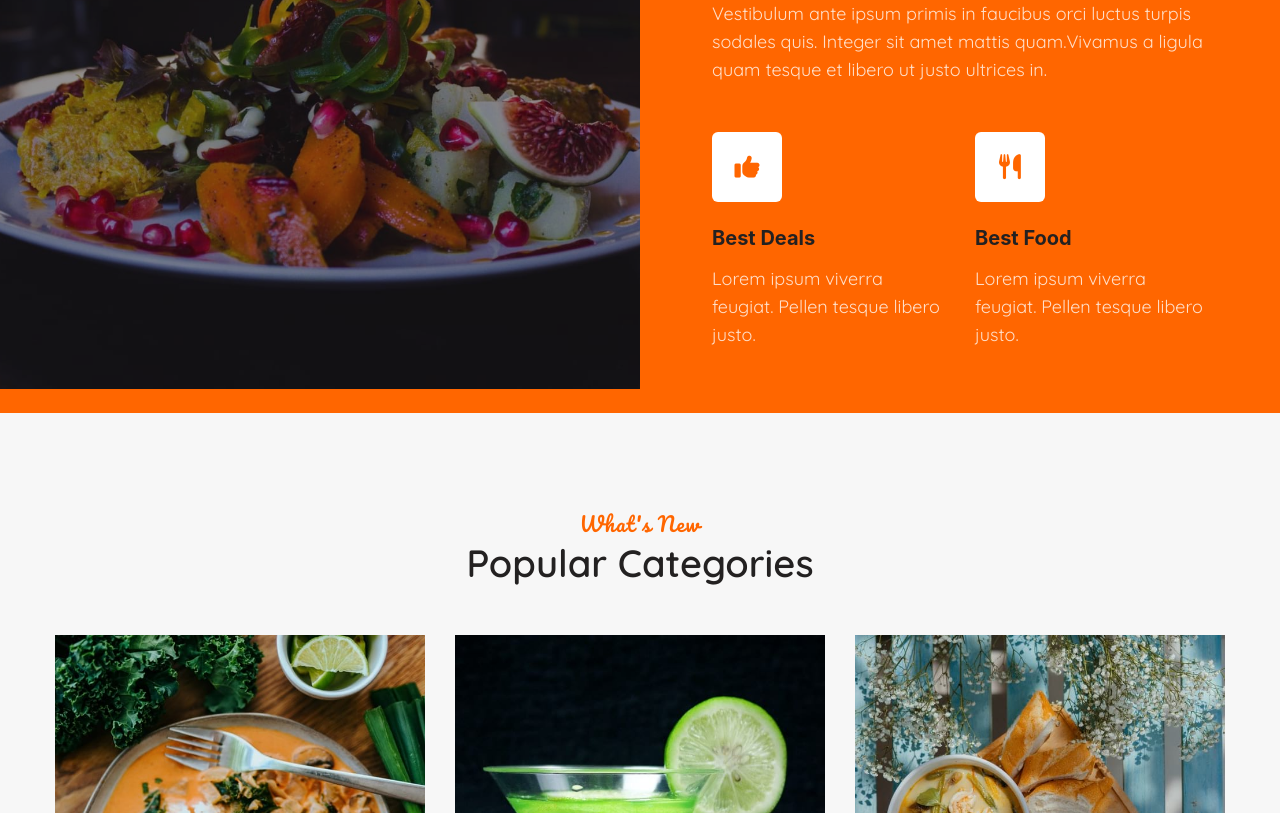
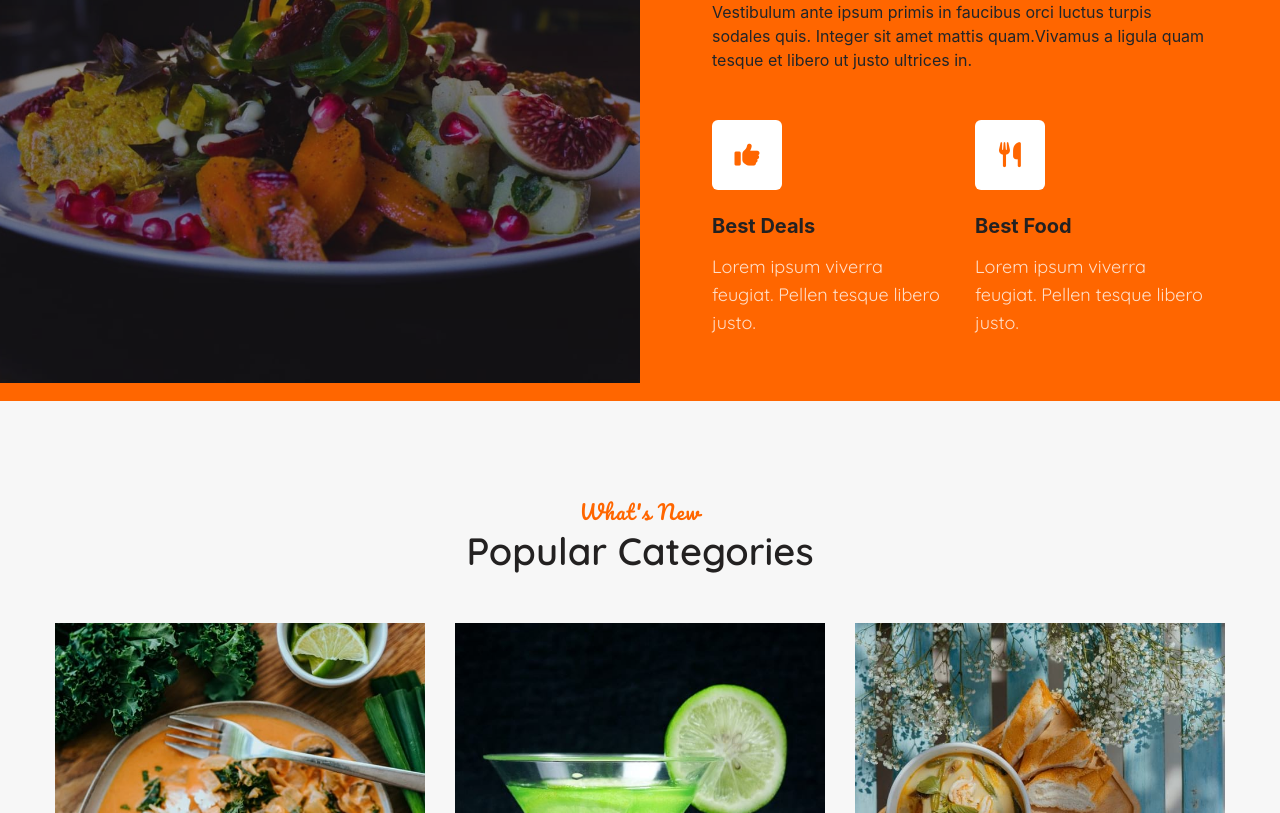
Before and after one commit to shanebenjamindev/CapstoneProject, a plain HTML site: page index.html in a window 1280 px wide. Shown: the part 236-1049 px from the top of the page. Drawn offline with nearby package versions, Linux system fonts and the light colour scheme; some packages are replaced by stand-ins of ours; a script that the page names is missing; files whose address does not match are found by name; a web font is replaced by a local one.

Commit message:
fix bug sevices section

```diff
--- a/css/style.css
+++ b/css/style.css
@@ -169,7 +169,7 @@ header {
 }
 
 .intro__RightItem h6,
-p {
+.intro__RightItem  p {
   color: #ffdfc9;
   margin: 0;
   padding: 0;
```
